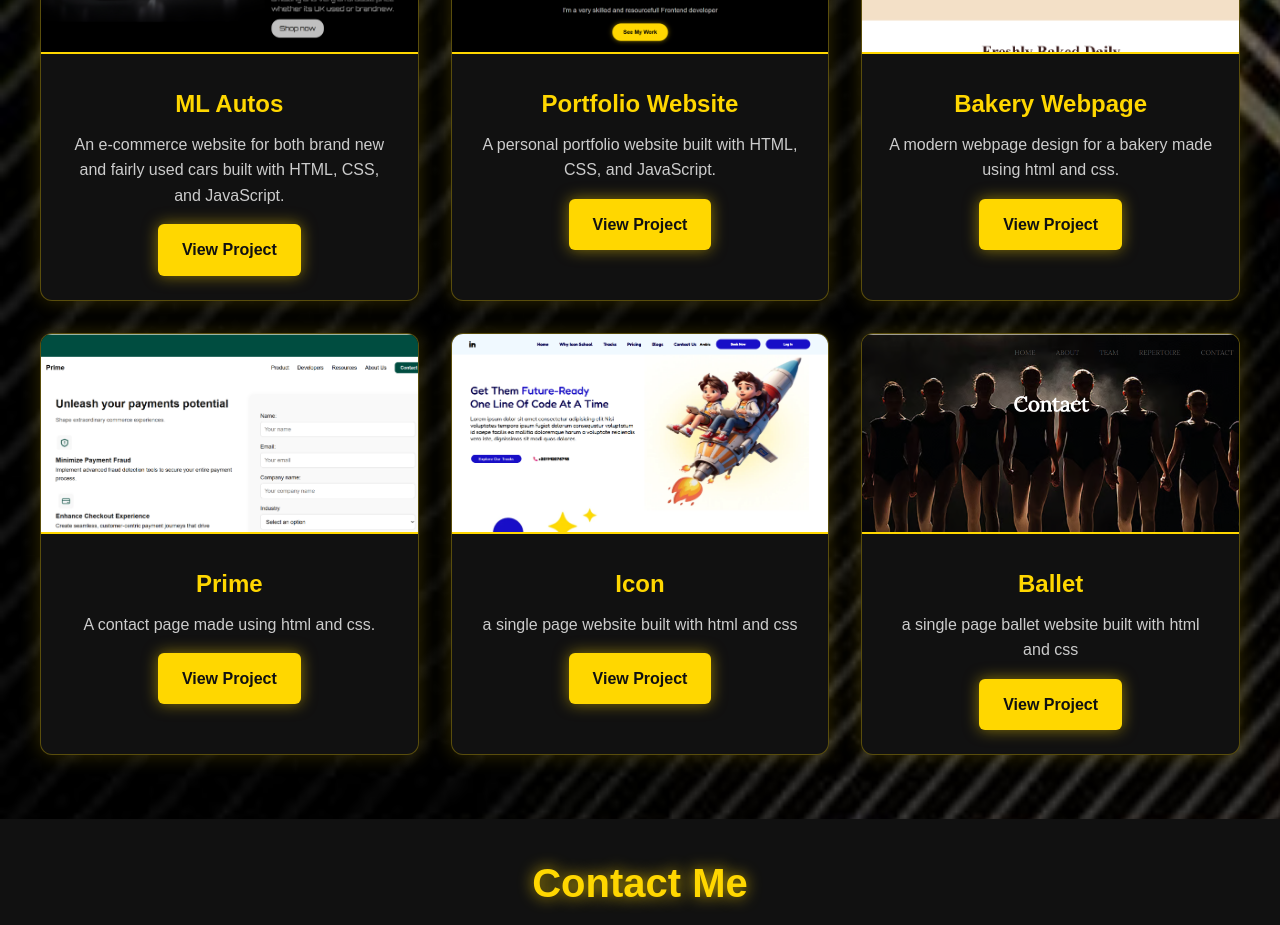
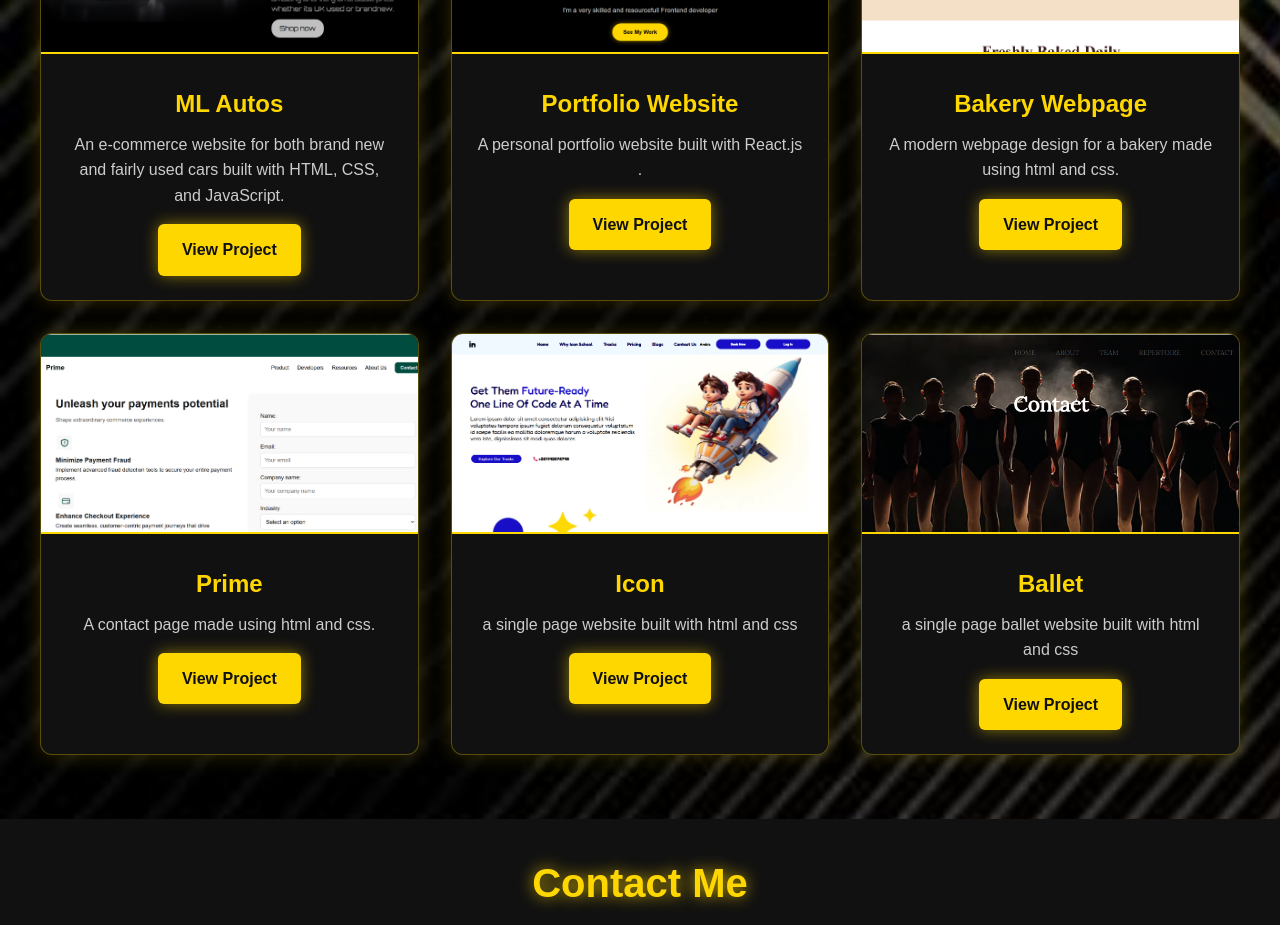
Before and after one commit to adebisi13/ADEBISI-MUDASHIRU, a React (Vite) app: page / in a window 1280 px wide. Shown: the part 2760-3685 px from the top of the page. Built offline with nearby package versions, Linux system fonts and the light colour scheme.

Commit message:
2nd commit

```diff
--- a/src/App.jsx
+++ b/src/App.jsx
@@ -97,8 +97,8 @@ function App() {
         <img src="/ptflo.png" alt="Project 1"/>
         <div className="project-info">
           <h2>Portfolio Website</h2>
-          <p>A personal portfolio website built with HTML, CSS, and JavaScript.</p>
-          <a href="https://adebisi2025.netlify.app/" target="_blank" className="btn">View Project</a>
+          <p>A personal portfolio website built with React.js .</p>
+          <a href="https://adebisimudashi.netlify.app/" target="_blank" className="btn">View Project</a>
         </div>
       </div>
 
```
